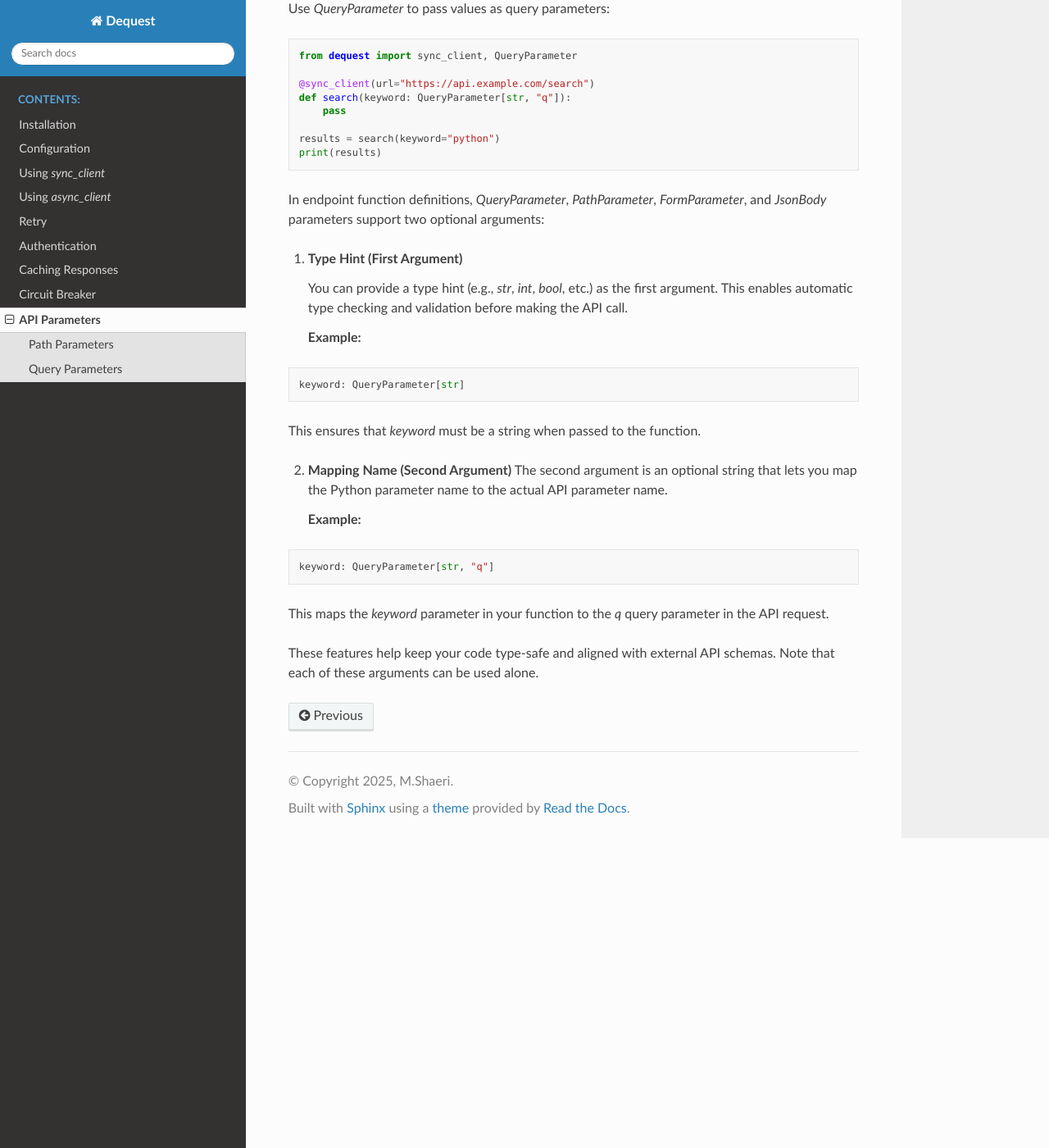
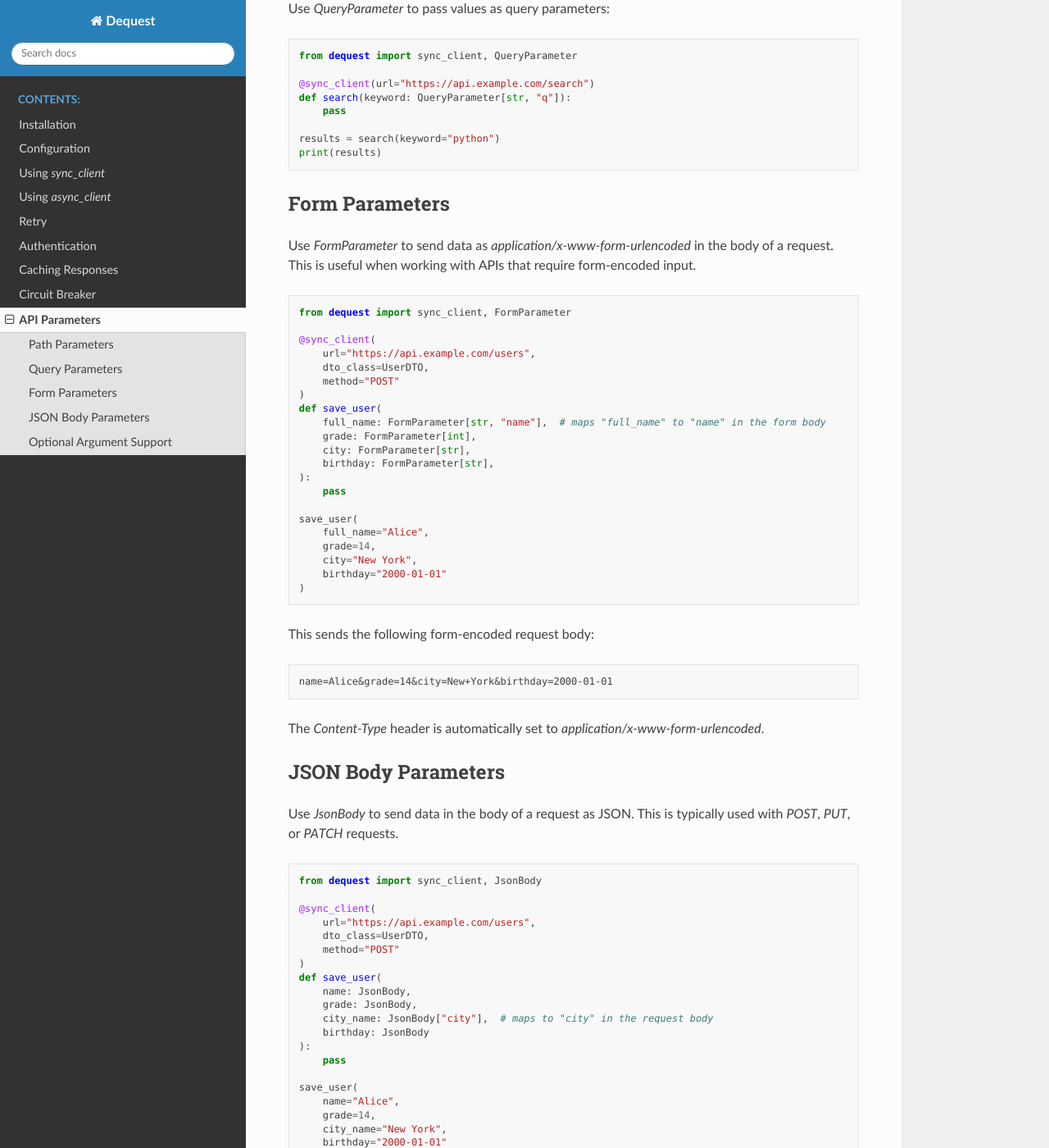
Before and after one commit to birddevelper/dequest-documentation, a Sphinx documentation site: the page built from docs/source/API_parameters.rst, in a window 1280 px wide and 1400 px high, scrolled down 577 px. Shown: the whole window at 82% size. Built offline with Sphinx 7.4.7 and the Read the Docs theme 3.1.0, drawn with Linux system fonts in a browser that asks for light colours; pages that are not in the unit, such as notebooks, are missing from menus; some of the changed text lies outside the part shown.

Commit message:
doc: enhance API parameters documentation with FormParameter and JsonBody examples

```diff
--- a/docs/source/API_parameters.rst
+++ b/docs/source/API_parameters.rst
@@ -1,7 +1,7 @@
 API Parameters
 ===================
 
-dequest provides `PathParameter`, `QueryParameter`, `FormParameter` and `JsonBody` to handle API parameters.
+`dequest` provides `PathParameter`, `QueryParameter`, `FormParameter`, and `JsonBody` to handle API parameters.
 
 Path Parameters
 ---------------
@@ -35,30 +35,108 @@ Use `QueryParameter` to pass values as query parameters:
    results = search(keyword="python")
    print(results)
 
+Form Parameters
+---------------
 
-In endpoint function definitions, `QueryParameter`, `PathParameter`, `FormParameter`, and `JsonBody` parameters support two optional arguments:
+Use `FormParameter` to send data as `application/x-www-form-urlencoded` in the body of a request. This is useful when working with APIs that require form-encoded input.
+
+.. code-block:: python
+
+   from dequest import sync_client, FormParameter
+
+   @sync_client(
+       url="https://api.example.com/users",
+       dto_class=UserDTO,
+       method="POST"
+   )
+   def save_user(
+       full_name: FormParameter[str, "name"],  # maps "full_name" to "name" in the form body
+       grade: FormParameter[int],
+       city: FormParameter[str],
+       birthday: FormParameter[str],
+   ):
+       pass
+
+   save_user(
+       full_name="Alice",
+       grade=14,
+       city="New York",
+       birthday="2000-01-01"
+   )
+
+This sends the following form-encoded request body:
+
+.. code-block:: text
+
+   name=Alice&grade=14&city=New+York&birthday=2000-01-01
+
+The `Content-Type` header is automatically set to `application/x-www-form-urlencoded`.
+
+JSON Body Parameters
+--------------------
+
+Use `JsonBody` to send data in the body of a request as JSON. This is typically used with `POST`, `PUT`, or `PATCH` requests.
+
+.. code-block:: python
+
+   from dequest import sync_client, JsonBody
+
+   @sync_client(
+       url="https://api.example.com/users",
+       dto_class=UserDTO,
+       method="POST"
+   )
+   def save_user(
+       name: JsonBody,
+       grade: JsonBody,
+       city_name: JsonBody["city"],  # maps to "city" in the request body
+       birthday: JsonBody
+   ):
+       pass
+
+   save_user(
+       name="Alice",
+       grade=14,
+       city_name="New York",
+       birthday="2000-01-01"
+   )
+
+This sends a JSON payload like:
+
+.. code-block:: json
+
+   {
+     "name": "Alice",
+     "grade": 14,
+     "city": "New York",
+     "birthday": "2000-01-01"
+   }
+
+The `Content-Type` is automatically set to `application/json`.
+
+Optional Argument Support
+-------------------------
+
+In endpoint function definitions, `QueryParameter`, `PathParameter`, `FormParameter`, and `JsonBody` support two optional arguments:
 
 1. **Type Hint (First Argument)**
-
    You can provide a type hint (e.g., `str`, `int`, `bool`, etc.) as the first argument. This enables automatic type checking and validation before making the API call.
 
    **Example:**
 
-.. code-block:: python
+   .. code-block:: python
 
-   keyword: QueryParameter[str]
-
-This ensures that `keyword` must be a string when passed to the function.
+      grade: FormParameter[int]
 
 2. **Mapping Name (Second Argument)**
-   The second argument is an optional string that lets you map the Python parameter name to the actual API parameter name.
+   The second argument is an optional string that maps the Python parameter name to the actual parameter name expected by the API.
 
    **Example:**
 
-.. code-block:: python
+   .. code-block:: python
 
-   keyword: QueryParameter[str, "q"]
+      full_name: FormParameter[str, "name"]
 
-This maps the `keyword` parameter in your function to the `q` query parameter in the API request.
+This maps the `full_name` function parameter to the `name` field in the form data.
 
-These features help keep your code type-safe and aligned with external API schemas. Note that each of these arguments can be used alone.
+These features help keep your code type-safe and aligned with external API schemas. Each of these arguments can be used independently or together.
```
